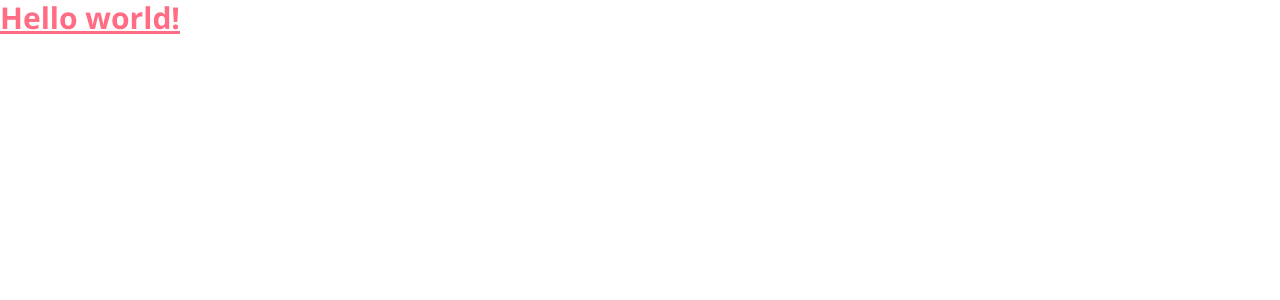
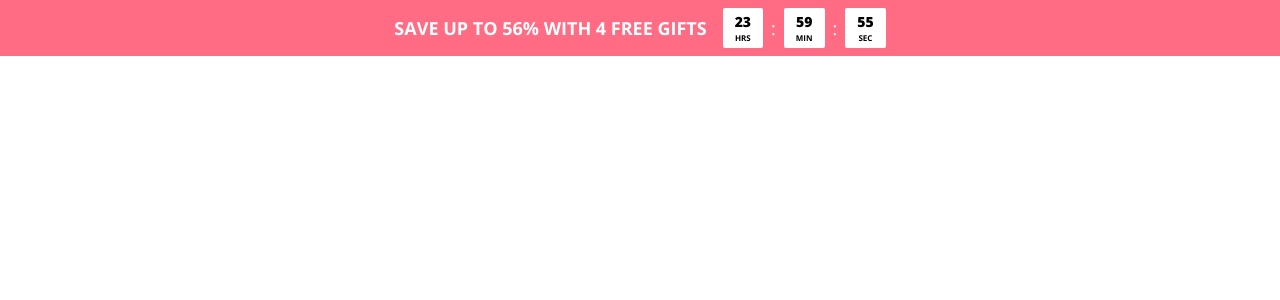
Before and after one commit to sajjathossainbd/product-details-page-forlash, a React (Vite) app: page / in a window 1280 px wide. Shown: the top 300 px of the page. Built offline with nearby package versions, Linux system fonts and the light colour scheme.

Commit message:
sub navbar completed

```diff
--- a/src/App.jsx
+++ b/src/App.jsx
@@ -1,11 +1,10 @@
 import React from "react";
+import ProductDetails from "./pages/ProductDetails";
 
 function App() {
   return (
-    <div className="container mx-auto">
-      <h1 className="text-3xl text-primary font-bold underline">
-        Hello world!
-      </h1>
+    <div className="">
+      <ProductDetails />
     </div>
   );
 }
--- /dev/null
+++ b/src/components/SubNavbar.jsx
@@ -0,0 +1,71 @@
+import { useEffect, useState } from "react";
+
+function SubNavbar() {
+  const [bgColor, setBgColor] = useState("bg-primary");
+  const [timeLeft, setTimeLeft] = useState({
+    hours: 0,
+    minutes: 0,
+    seconds: 0,
+  });
+
+  //   Background color change
+  useEffect(() => {
+    const intervalId = setInterval(() => {
+      setBgColor((prevColor) =>
+        prevColor === "bg-primary" ? "bg-secondary" : "bg-primary"
+      );
+    }, 2000);
+    return () => clearInterval(intervalId);
+  }, []);
+
+  //   Time left
+  useEffect(() => {
+    const targetDate = new Date();
+    targetDate.setDate(targetDate.getDate() + 2);
+
+    const updateTimer = () => {
+      const now = new Date();
+      const difference = targetDate - now;
+
+      if (difference > 0) {
+        const hours = Math.floor((difference / (1000 * 60 * 60)) % 24);
+        const minutes = Math.floor((difference / (1000 * 60)) % 60);
+        const seconds = Math.floor((difference / 1000) % 60);
+
+        setTimeLeft({ hours, minutes, seconds });
+      } else {
+        setTimeLeft({ hours: 0, minutes: 0, seconds: 0 });
+        clearInterval(timerId);
+      }
+    };
+
+    const timerId = setInterval(updateTimer, 1000);
+    return () => clearInterval(timerId);
+  }, []);
+
+  //   Coundown Component
+  const Countdown = ({ timeLeft, title }) => {
+    return (
+      <div className="m-0 p-0 py-1 px-3 bg-white rounded-sm text-center flex flex-col">
+        <span className="m-0 p-0 text-sm font-extrabold">{timeLeft}</span>
+        <span className="m-0 p-0 text-[8px] font-bold">{title}</span>
+      </div>
+    );
+  };
+  return (
+    <div className={`${bgColor} transition-all duration-500`}>
+      <div className="container py-2 flex items-center gap-4 justify-center">
+        <h5 className="text-white">SAVE UP TO 56% WITH 4 FREE GIFTS</h5>
+        <div className="countdown flex gap-2 items-center">
+          <Countdown timeLeft={timeLeft.hours} title={"HRS"} />{" "}
+          <span className="text-white text-lg">:</span>
+          <Countdown timeLeft={timeLeft.minutes} title={"MIN"} />{" "}
+          <span className="text-white text-lg">:</span>
+          <Countdown timeLeft={timeLeft.seconds} title={"SEC"} />
+        </div>
+      </div>
+    </div>
+  );
+}
+
+export default SubNavbar;
--- a/src/index.css
+++ b/src/index.css
@@ -5,7 +5,6 @@
 @import "tailwindcss/base";
 @import "tailwindcss/components";
 @import "tailwindcss/utilities";
-
 
 * {
   margin: 0;
@@ -15,6 +14,14 @@
 
 body {
   font-family: "Open Sans", sans-serif;
+}
+
+/* .container {
+  @apply max-w-screen-2xl mx-auto lg:py-12 py-7 px-4 sm:px-6 md:px-8 lg:px-16 xl:px-24;
+} */
+
+.container {
+  @apply max-w-screen-2xl mx-auto sm:px-6 md:px-8 lg:px-16 xl:px-24;
 }
 
 @layer base {
@@ -44,7 +51,7 @@ body {
   }
 
   h5 {
-      @apply text-[18px];
+    @apply text-lg;
   }
 
   h6 {
@@ -54,6 +61,4 @@ body {
   strong {
     @apply font-bold text-xs;
   }
-
-
 }
--- /dev/null
+++ b/src/pages/ProductDetails.jsx
@@ -0,0 +1,12 @@
+import React from "react";
+import SubNavbar from "../components/SubNavbar";
+
+function ProductDetails() {
+  return (
+    <div>
+      <SubNavbar />
+    </div>
+  );
+}
+
+export default ProductDetails;
--- a/tailwind.config.js
+++ b/tailwind.config.js
@@ -5,9 +5,10 @@ export default {
     extend: {
       colors: {
         primary: "#ff6c84",
+        secondary: "#3C348A",
         black: "#000000",
-        white: "#ffffff"
-      }
+        white: "#ffffff",
+      },
     },
   },
   plugins: [],
```
Lines whose indentation alone changed are shown as unchanged.
